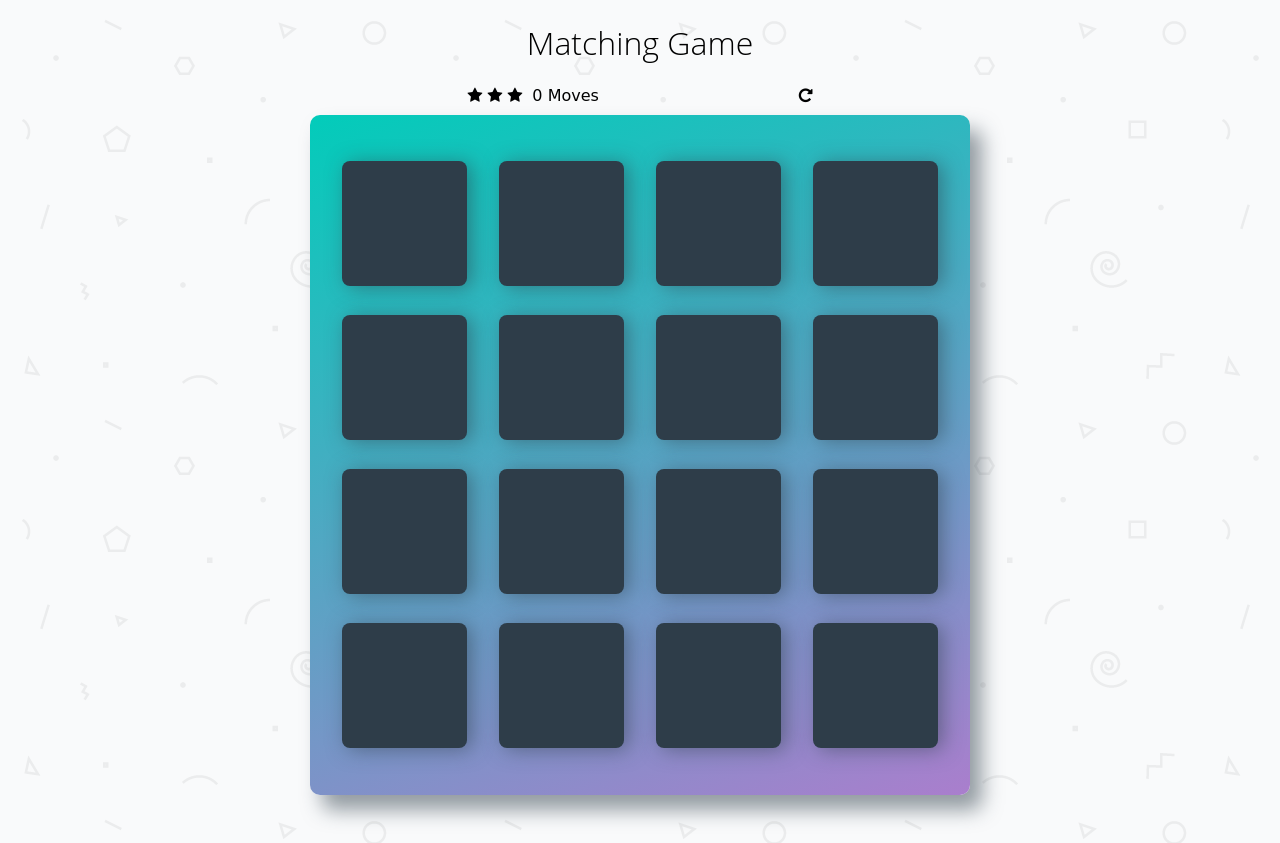
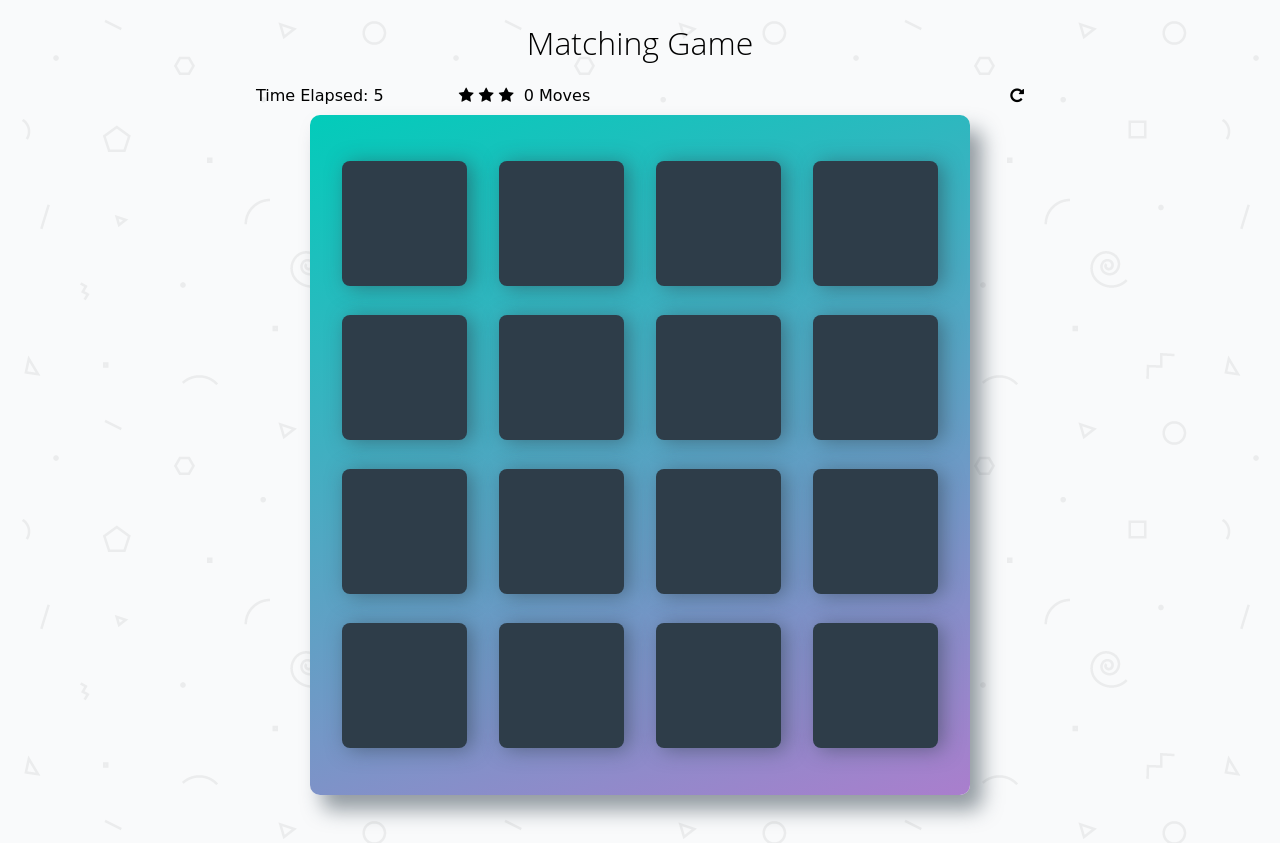
Before and after one commit to codemunkee/match, a plain HTML site: page index.html in a window 1280 px wide. Drawn offline with Linux system fonts and the light colour scheme; a web font is replaced by a local one.

Commit message:
Added the seconds elapsed at the top of the page.

```diff
--- a/css/app.css
+++ b/css/app.css
@@ -87,7 +87,7 @@ h1 {
 
 .score-panel {
     text-align: left;
-    width: 345px;
+    width: 60%;
     margin-bottom: 10px;
 }
 
@@ -107,3 +107,12 @@ h1 {
     float: right;
     cursor: pointer;
 }
+
+/*
+ Styles for the Timer
+ */
+
+.timer {
+    display: inline;
+    padding-right: 70px;
+}
--- a/index.html
+++ b/index.html
@@ -16,6 +16,7 @@
         </header>
 
         <section class="score-panel">
+          <div class="timer">Time Elapsed: <span class="seconds-passed">0</span></div>
         	<ul class="stars">
         		<li><i class="fa fa-star"></i></li>
         		<li><i class="fa fa-star"></i></li>
@@ -24,9 +25,11 @@
 
         	<span class="moves">0</span> Moves
 
-            <div class="restart">
+          <div class="restart">
         		<i class="fa fa-repeat"></i>
         	</div>
+
+
         </section>
 
         <ul class="deck">
--- a/js/app.js
+++ b/js/app.js
@@ -4,10 +4,12 @@ const shapes = ['bolt', 'diamond', 'paper-plane-o', 'anchor', 'cube', 'leaf', 'b
 let State = function () {
     // this keeps a list of the cards we're currently looking at
     // that may or may not have matched as well as moves and matches
-    this.allCards = [],
-    this.openCards = [],
-    this.moves = 0,
-    this.matches = 0
+    this.allCards = [];
+    this.openCards = [];
+    this.moves = 0;
+    this.matches = 0;
+    this.seconds = 0;
+    this.intervalObj = {};
 };
 
 State.prototype.incrementMoves = function() {
@@ -25,6 +27,10 @@ State.prototype.addOpenCard = function(card) {
 
 State.prototype.clearOpenCards = function() {
     this.openCards = [];
+};
+
+State.prototype.incrementSeconds = function() {
+    this.seconds++;
 };
 
 // Shuffle function from http://stackoverflow.com/a/2450976
@@ -102,6 +108,19 @@ function turnCard(card, state) {
     }
 }
 
+function startTimer(state) {
+    // clear timer if previously instantiated
+    if (state.intervalObj !== undefined) {
+        clearInterval(state.intervalObj);
+        state.seconds = 0;
+    }
+    // start timer
+    state.intervalObj = setInterval(() => {
+        state.incrementSeconds();
+        $('.seconds-passed').text(state.seconds);
+    }, 1000)
+}
+
 function addShapes(cards, cardShapes) {
     cards.map((index, card) => {
         $(card).data('shape', cardShapes[index]);
@@ -127,6 +146,9 @@ function buildBoard(state) {
             turnCard(card, state);
         });
     }
+
+    startTimer(state);
+
 }
 /*
  * set up the event listener for a card. If a card is clicked:
```
